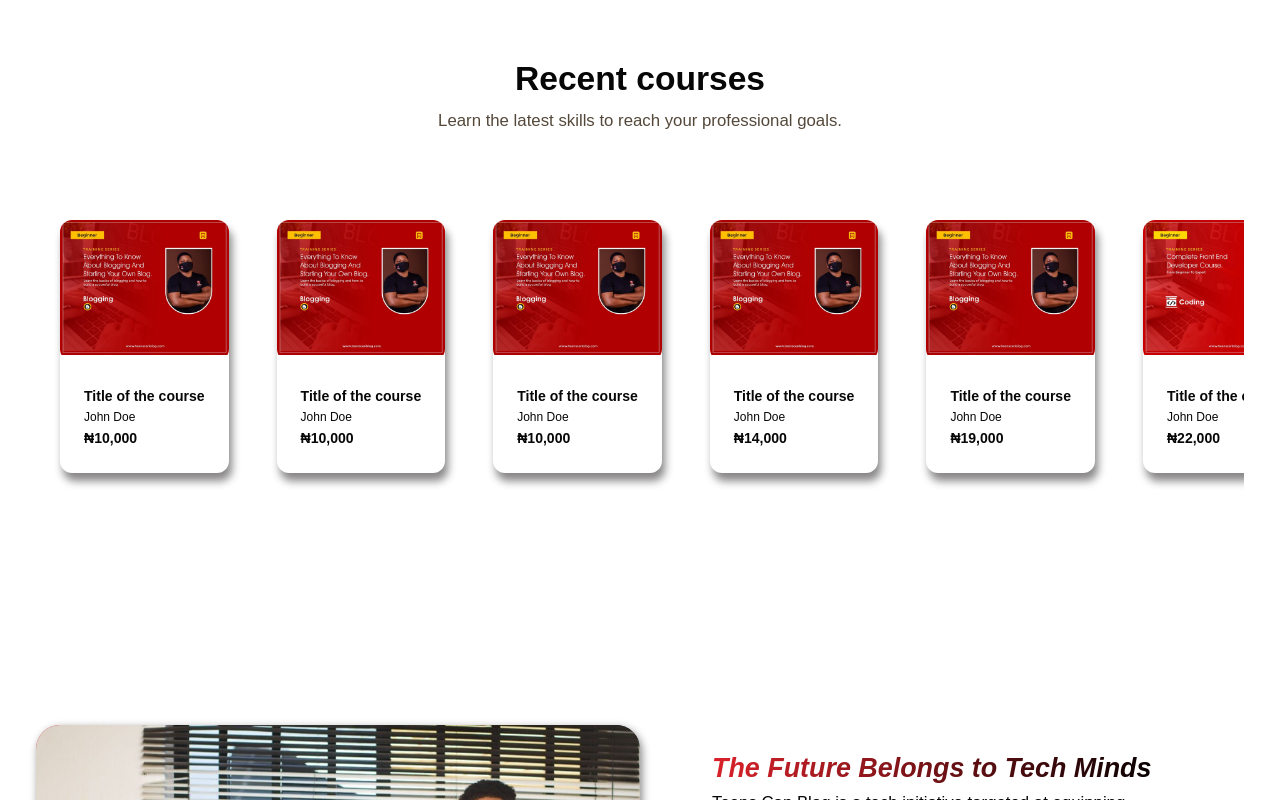
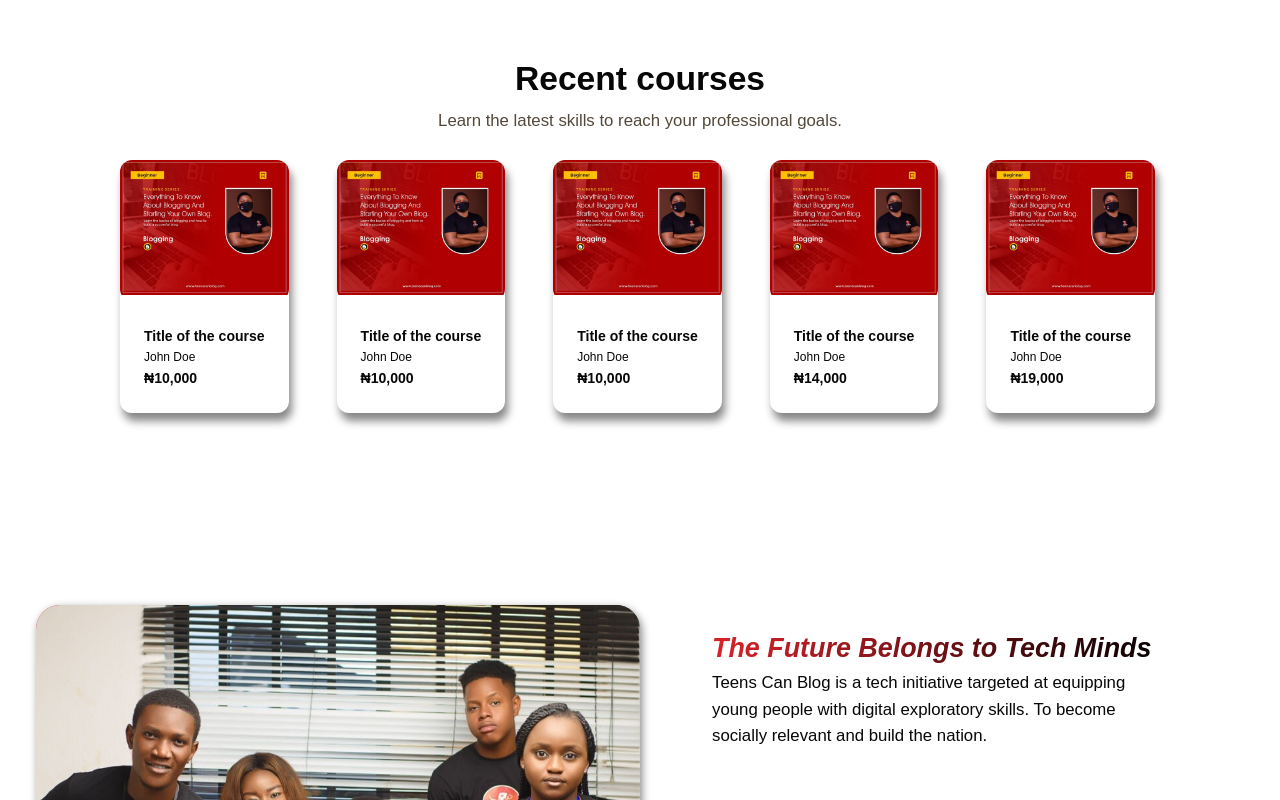
Before and after one commit to Niscolinx/teenscan, a React (Create React App) app: page / in a window 1280 px wide. Shown: the part 680-1480 px from the top of the page. Built offline with nearby package versions, Linux system fonts and the light colour scheme; what react-router-last-location would draw is missing.

Commit message:
working on courses

```diff
--- a/src/sass/components/course_cards.scss
+++ b/src/sass/components/course_cards.scss
@@ -11,6 +11,10 @@
     overflow: auto;
     white-space: nowrap;
     transition: all 2s;
+    background-image: linear-gradient(105deg, rgba(255, 255, 255, 0.9) 0%, white 62%, transparent 62%);
+    background-size: cover;
+    margin: 0 5rem;;
+
 
     .course {
         box-shadow: 3px 8px 9px rgb(136, 134, 134);
```
